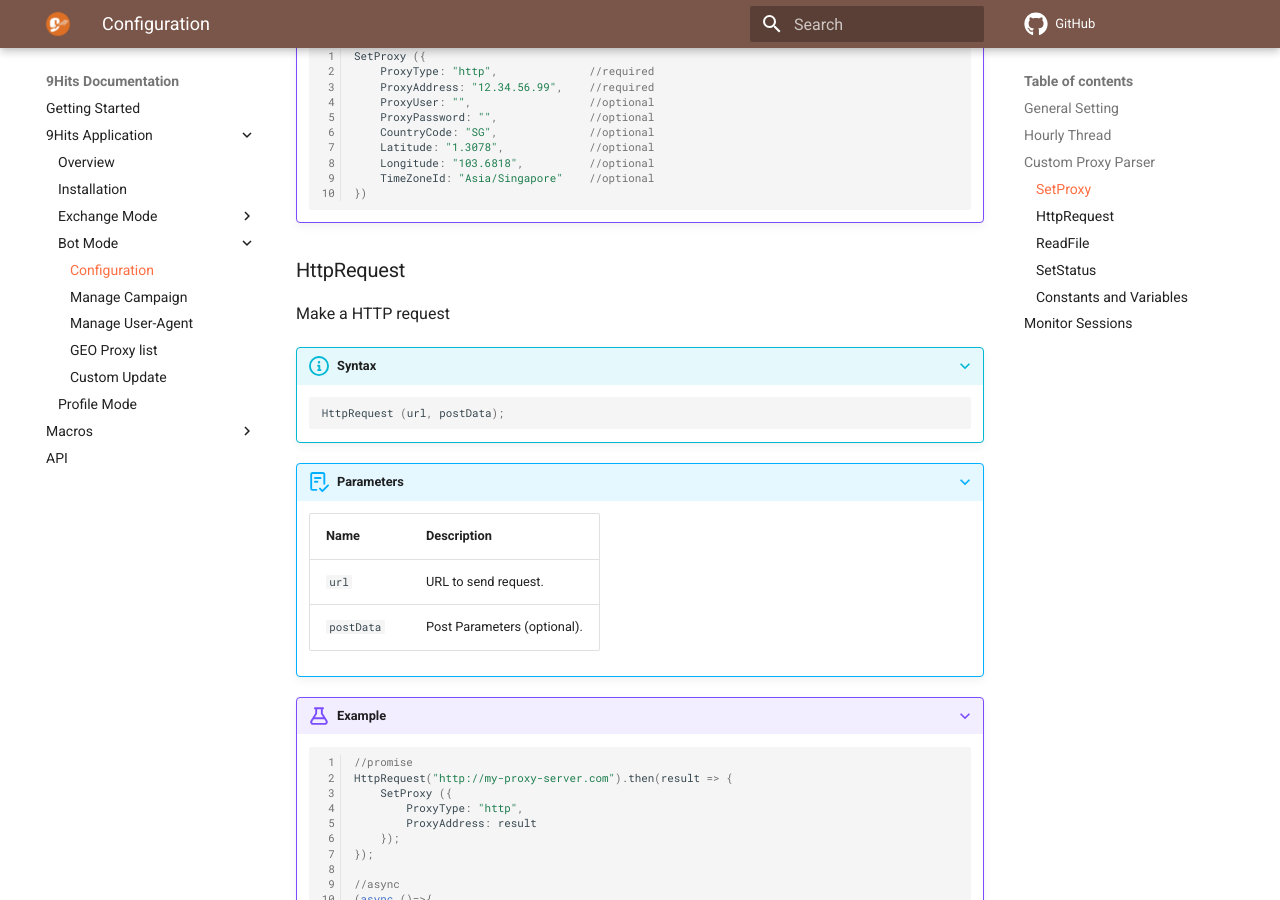
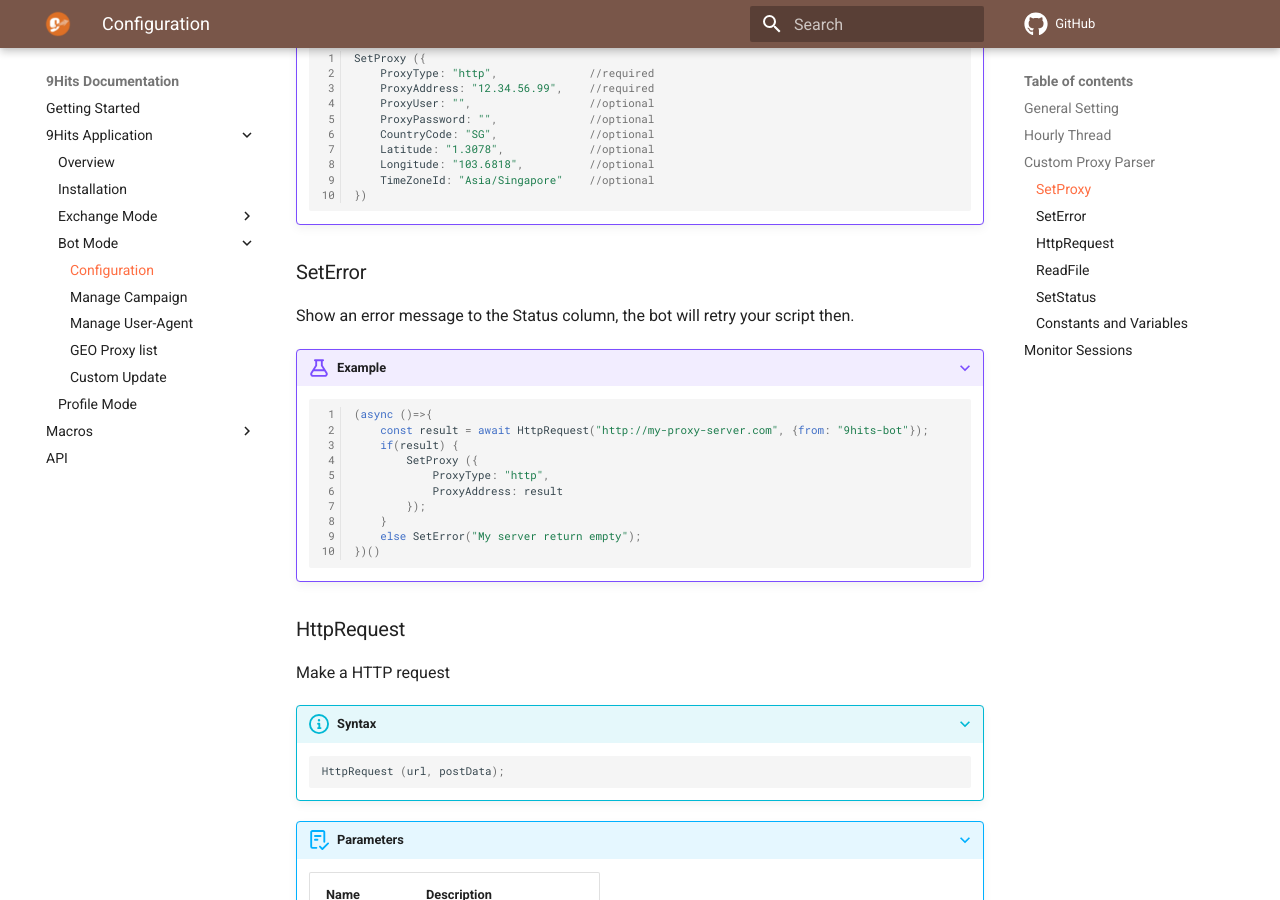
Before and after one commit to 9hitste/docs, an MkDocs documentation site: the page built from docs/9hits-app/bot/configuration.md, in a window 1280 px wide and 900 px high, scrolled down 3132 px. Built offline with MkDocs 1.6.1 and Material for MkDocs 9.7.7, drawn with Linux system fonts in a browser that asks for light colours; comment, search, counter and statistics services are not loaded.

Commit message:
seterror

````diff
--- a/docs/9hits-app/bot/configuration.md
+++ b/docs/9hits-app/bot/configuration.md
@@ -67,6 +67,23 @@
         Longitude: "103.6818",          //optional
         TimeZoneId: "Asia/Singapore"    //optional
     })
+    ```
+
+### SetError
+Show an error message to the Status column, the bot will retry your script then.
+
+???+ example "Example"
+    ``` js linenums="1"
+    (async ()=>{
+        const result = await HttpRequest("http://my-proxy-server.com", {from: "9hits-bot"});
+        if(result) {
+            SetProxy ({
+                ProxyType: "http",
+                ProxyAddress: result
+            });
+        }
+        else SetError("My server return empty");
+    })()
     ```
 
 ### HttpRequest
````
Also changed, not shown: docs/imgs/bot-custom-proxy.png.
